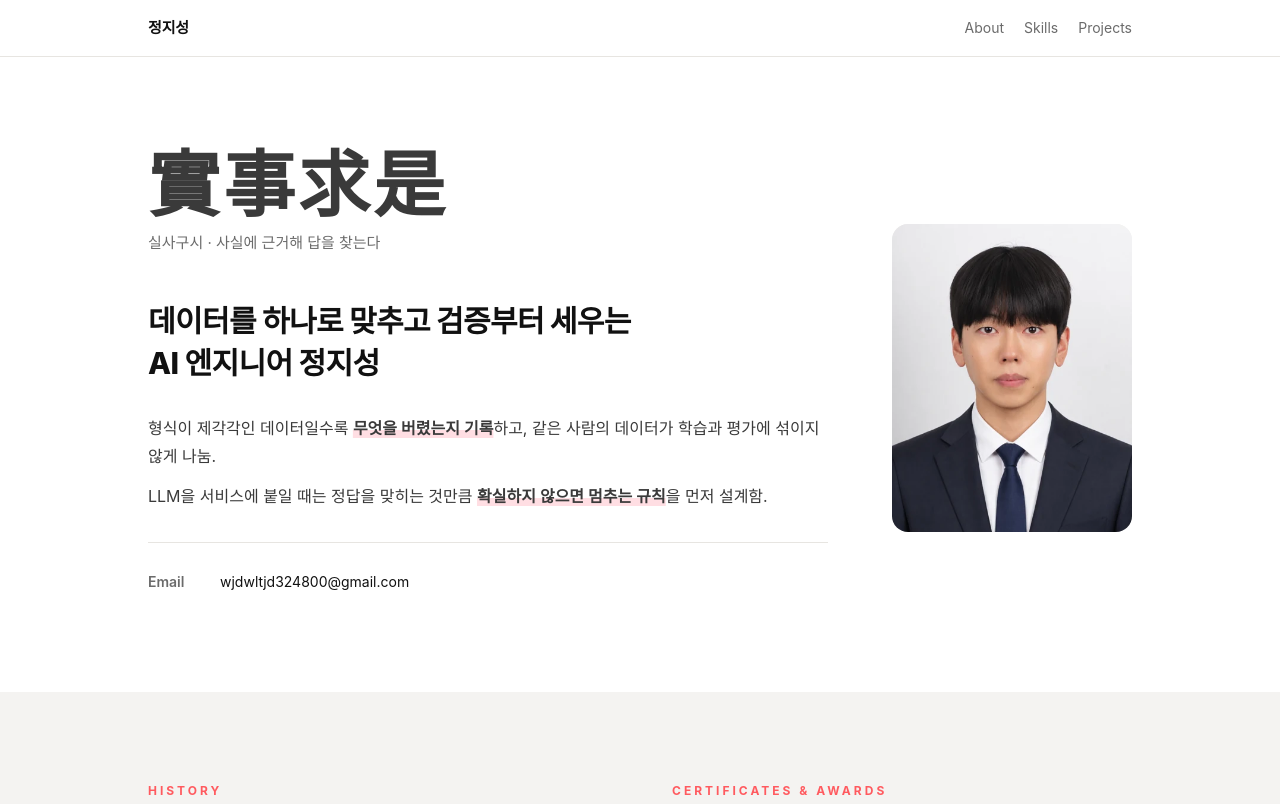
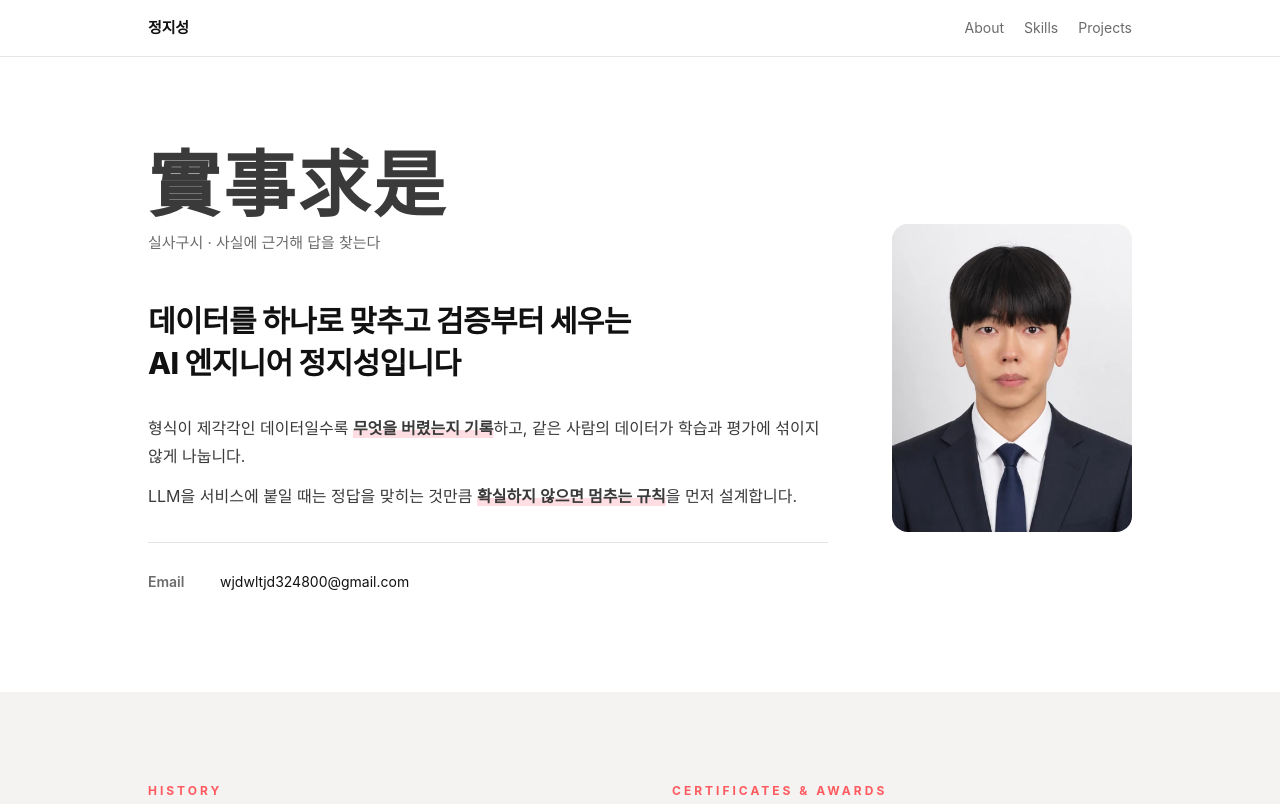
Before and after one commit to rice-grass/rice-grass.github.io, a plain HTML site: page index.html in a window 1280 px wide. Shown: the top 804 px of the page. Drawn offline with Linux system fonts and the light colour scheme; a web font is replaced by a local one.

Commit message:
메인 소개 문장형으로 복원, 요즘어때 회고 항목 정리
Co-Authored-By: Claude Opus 5.5 <noreply@anthropic.com>

```diff
--- a/index.html
+++ b/index.html
@@ -28,9 +28,9 @@
       <div>
         <p class="motto">實事求是</p>
         <p class="motto-sub">실사구시 · 사실에 근거해 답을 찾는다</p>
-        <h1>데이터를 하나로 맞추고 검증부터 세우는<br>AI 엔지니어 정지성</h1>
-        <p>형식이 제각각인 데이터일수록 <span class="mark">무엇을 버렸는지 기록</span>하고, 같은 사람의 데이터가 학습과 평가에 섞이지 않게 나눔.</p>
-        <p>LLM을 서비스에 붙일 때는 정답을 맞히는 것만큼 <span class="mark">확실하지 않으면 멈추는 규칙</span>을 먼저 설계함.</p>
+        <h1>데이터를 하나로 맞추고 검증부터 세우는<br>AI 엔지니어 정지성입니다</h1>
+        <p>형식이 제각각인 데이터일수록 <span class="mark">무엇을 버렸는지 기록</span>하고, 같은 사람의 데이터가 학습과 평가에 섞이지 않게 나눕니다.</p>
+        <p>LLM을 서비스에 붙일 때는 정답을 맞히는 것만큼 <span class="mark">확실하지 않으면 멈추는 규칙</span>을 먼저 설계합니다.</p>
         <dl class="contact">
           <div><dt>Email</dt><dd><a href="mailto:wjdwltjd324800@gmail.com">wjdwltjd324800@gmail.com</a></dd></div>
         </dl>
```
Also changed, not shown: projects/sumtech.html (+0 -1 lines).
